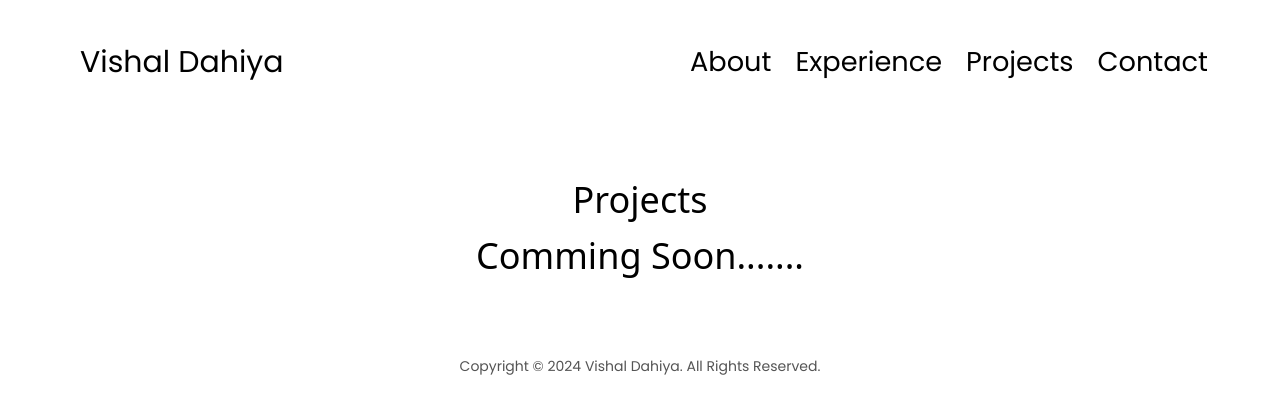
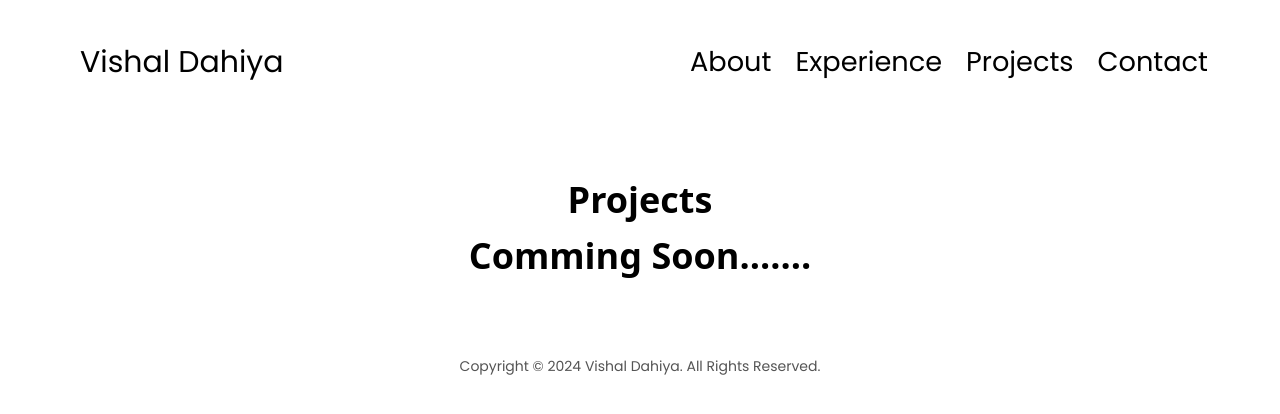
Before and after one commit to vishudahiya/Portfolio, a React (Vite) app: page /project in a window 1280 px wide. Shown: the top 414 px of the page. Built offline with nearby package versions, Linux system fonts and the light colour scheme.

Commit message:
Contact and Projects pages added

```diff
--- a/src/components/Contact.jsx
+++ b/src/components/Contact.jsx
@@ -1,6 +1,6 @@
 export default function Contact() {
   return (
-    <div className="text-center justify-center py-20 space-y-4 text-4xl">
+    <div className="text-center justify-center py-20 space-y-4 text-4xl font-bold">
       <h1>Contact</h1>
       <p>Comming Soon.......</p>
     </div>
--- a/src/components/Projects.jsx
+++ b/src/components/Projects.jsx
@@ -1,6 +1,6 @@
 export default function Projects() {
   return (
-    <div className="text-center justify-center py-20 space-y-4 text-4xl">
+    <div className="text-center justify-center py-20 space-y-4 text-4xl font-bold">
       <h1>Projects</h1>
       <p>Comming Soon.......</p>
     </div>
```
